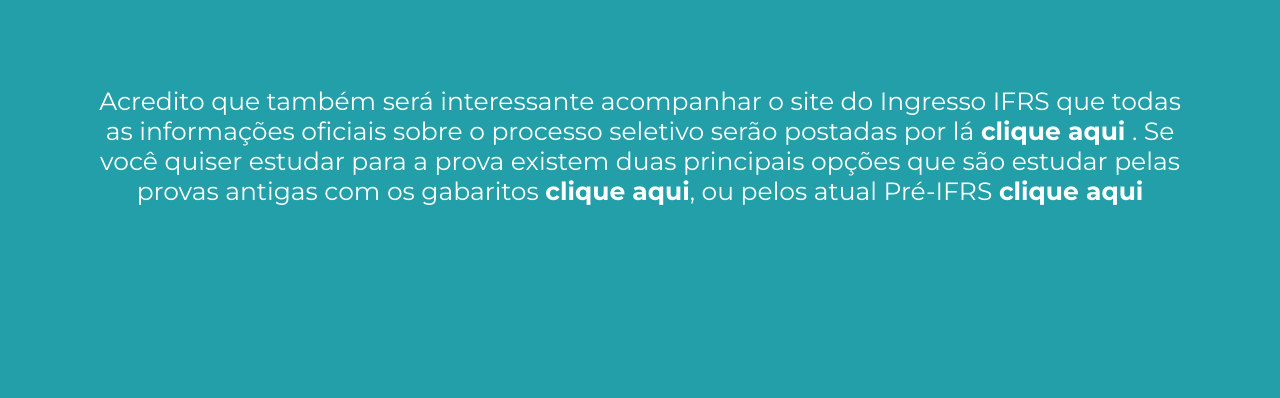
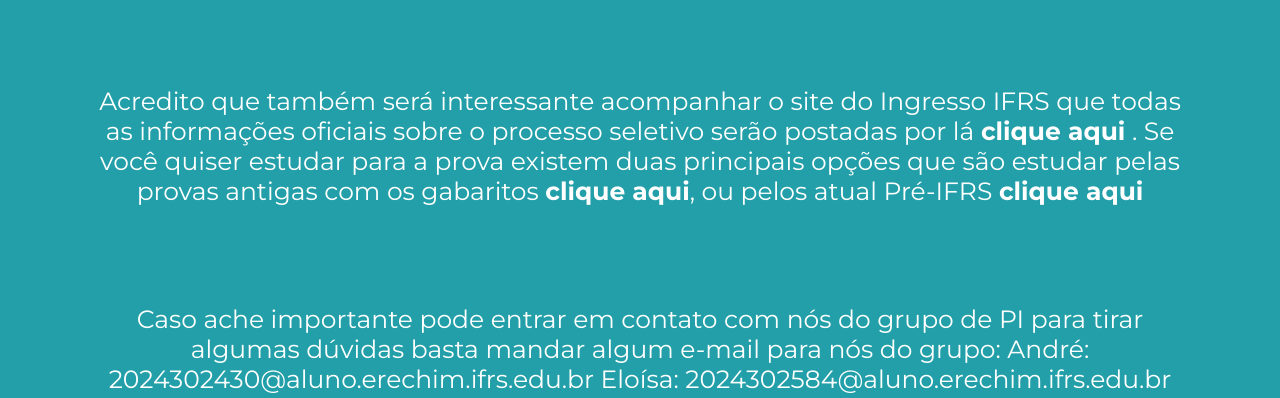
Before and after one commit to PhelipeSch/ProjetoIntegrador, a plain HTML site: page Entrada no campus.html in a window 1280 px wide. Shown: the part 2993-3391 px from the top of the page. Drawn offline with Linux system fonts and the light colour scheme.

Commit message:
Update Entrada no campus.html

```diff
--- a/Entrada no campus.html
+++ b/Entrada no campus.html
@@ -64,6 +64,15 @@
                 . Se você quiser estudar para a prova existem duas principais opções que são estudar pelas provas antigas com os gabaritos <b><a href="https://ingresso.ifrs.edu.br/2025/provas-e-gabaritos-anteriores/"> clique aqui</a></b>, ou pelos
                 atual Pré-IFRS <b><a href="https://moodle.ifrs.edu.br/course/index.php?categoryid=34&_gl=1*1vyvzw5*_ga*MjE0NjI4NDE5Ni4xNzIxODU5NzUx*_ga_F5GDL7KJVK*MTcyNzU3MzA0NS4xLjAuMTcyNzU3MzA0NS4wLjAuMA..">clique aqui</a></b>
             </p>
+
+             <p class="paragrafo">
+               Caso ache importante pode entrar em contato com nós do grupo de PI para tirar algumas dúvidas basta mandar algum e-mail para nós do grupo:
+                 André: 2024302430@aluno.erechim.ifrs.edu.br
+                 Eloísa: 2024302584@aluno.erechim.ifrs.edu.br
+                 Matheus: 2024302557@aluno.erechim.ifrs.edu.br
+                 Nicolas: 2024302593@aluno.erechim.ifrs.edu.br
+                 Phelipe: 2024302539@aluno.erechim.ifrs.edu.br
+            </p>
             </center>
 
 
```
